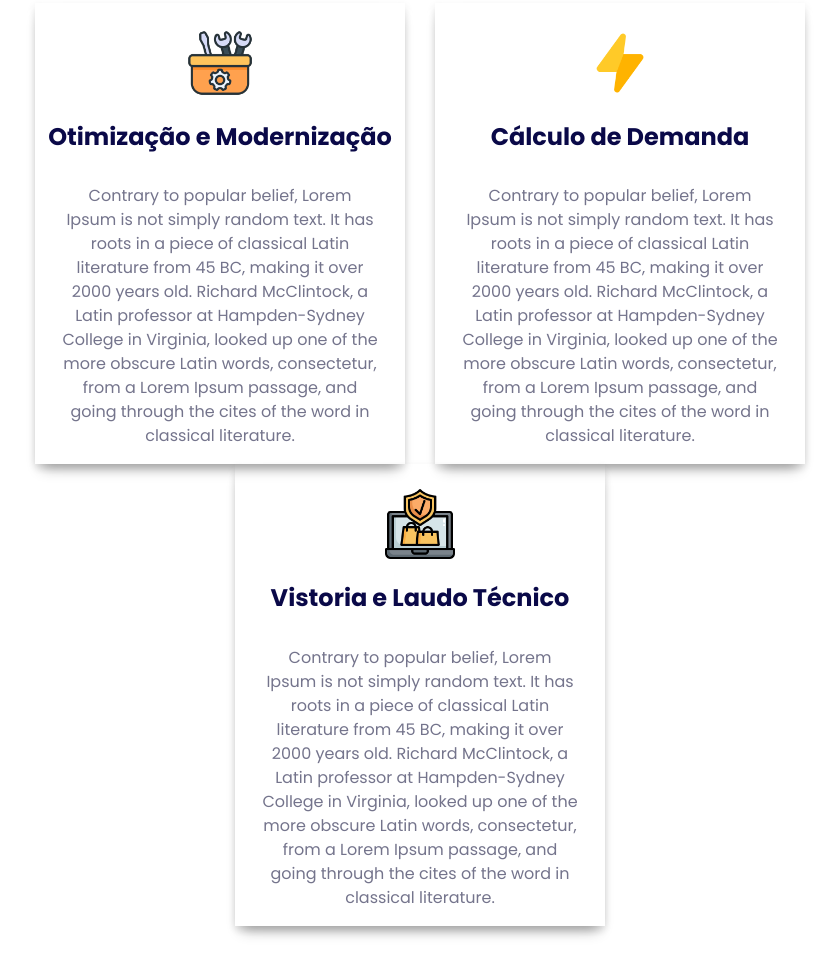
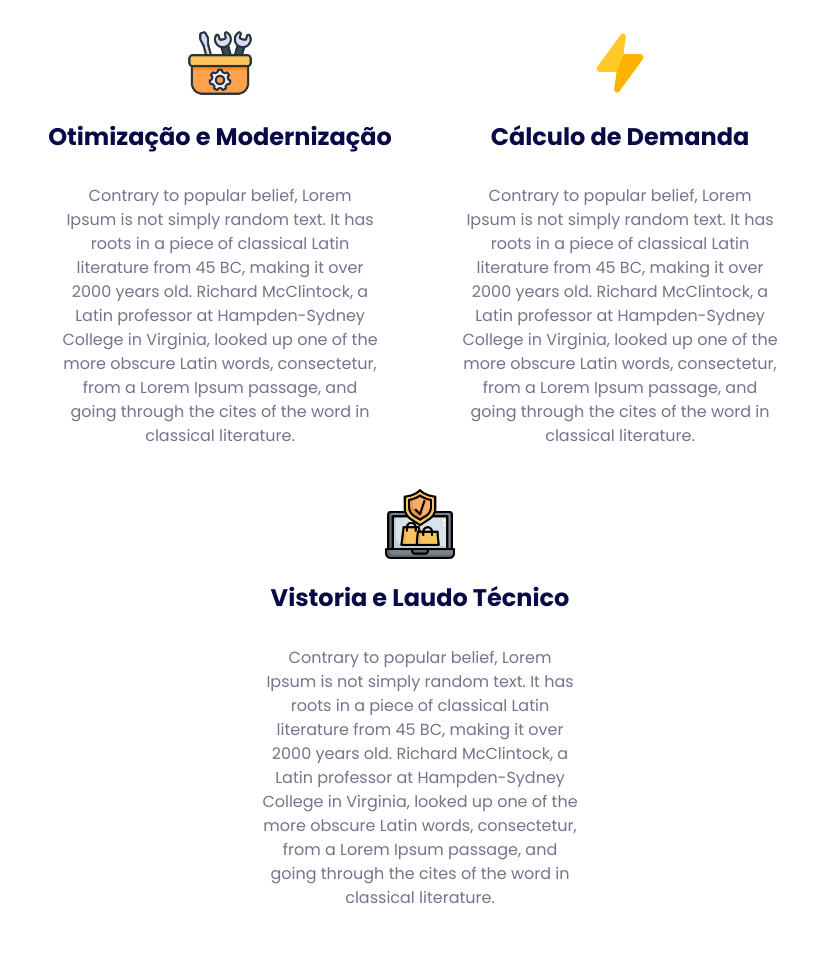
Before and after one commit to gustavodocarmokamitani/RREngenharia, a website: page index.html in a window 1280 px wide. Shown: the part 1541-2516 px from the top of the page, without its empty margins (220-1059 px from the left). Drawn offline with nearby package versions, Linux system fonts and the light colour scheme.

Commit message:
fix(:bug:): correcting image

```diff
--- a/css/style.css
+++ b/css/style.css
@@ -105,8 +105,7 @@ p {
 .servicos .cards {
     width: 370px;
     margin: 0 15px;
-    -webkit-box-shadow: 0px 10px 13px -7px #929292, 0px 4px 8px 0px rgba(0,0,0,0.13);
-    box-shadow: 0px 10px 13px -7px #929292, 0px 4px 8px 0px rgba(0,0,0,0.13);
+
 }
 
 .servicos img {
```
